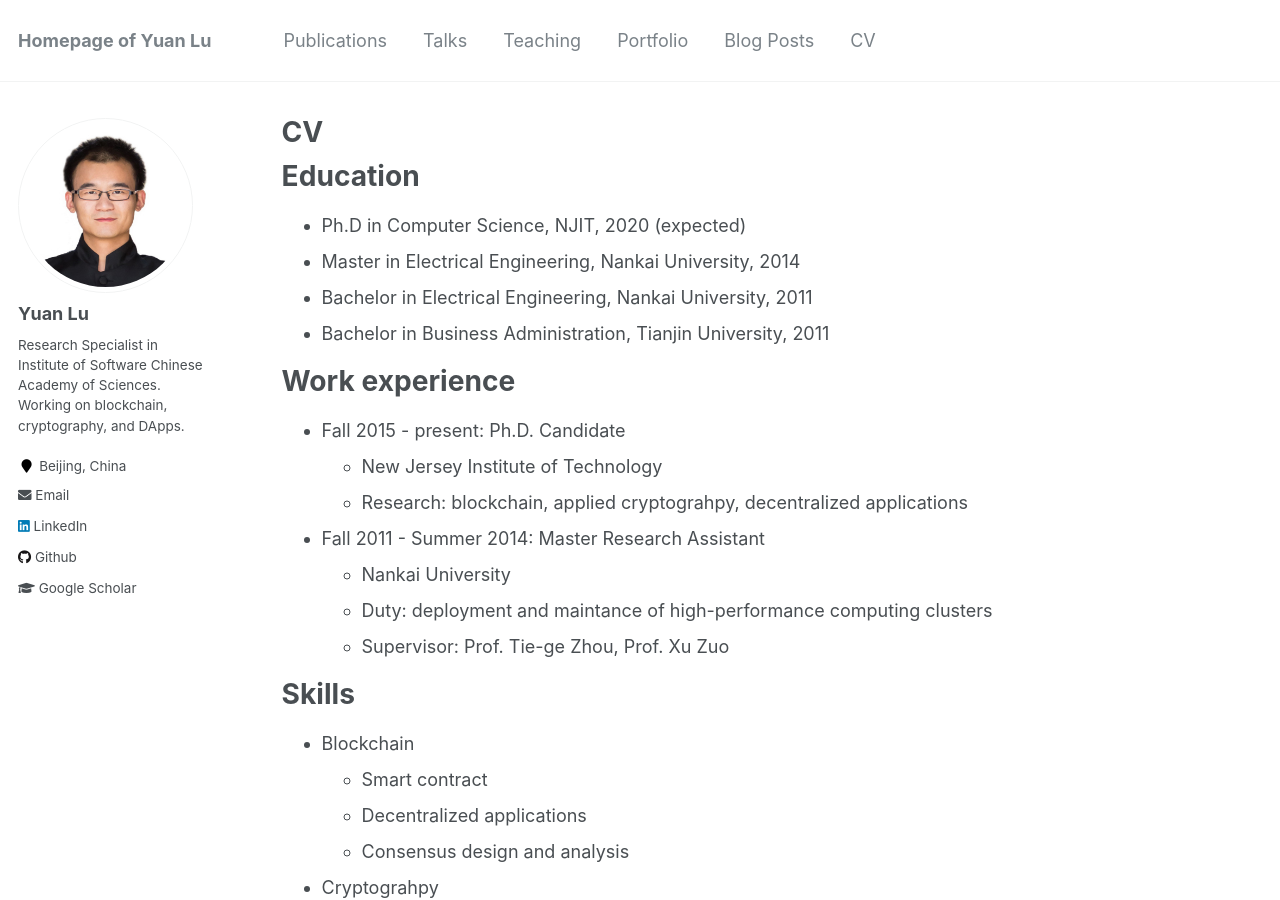
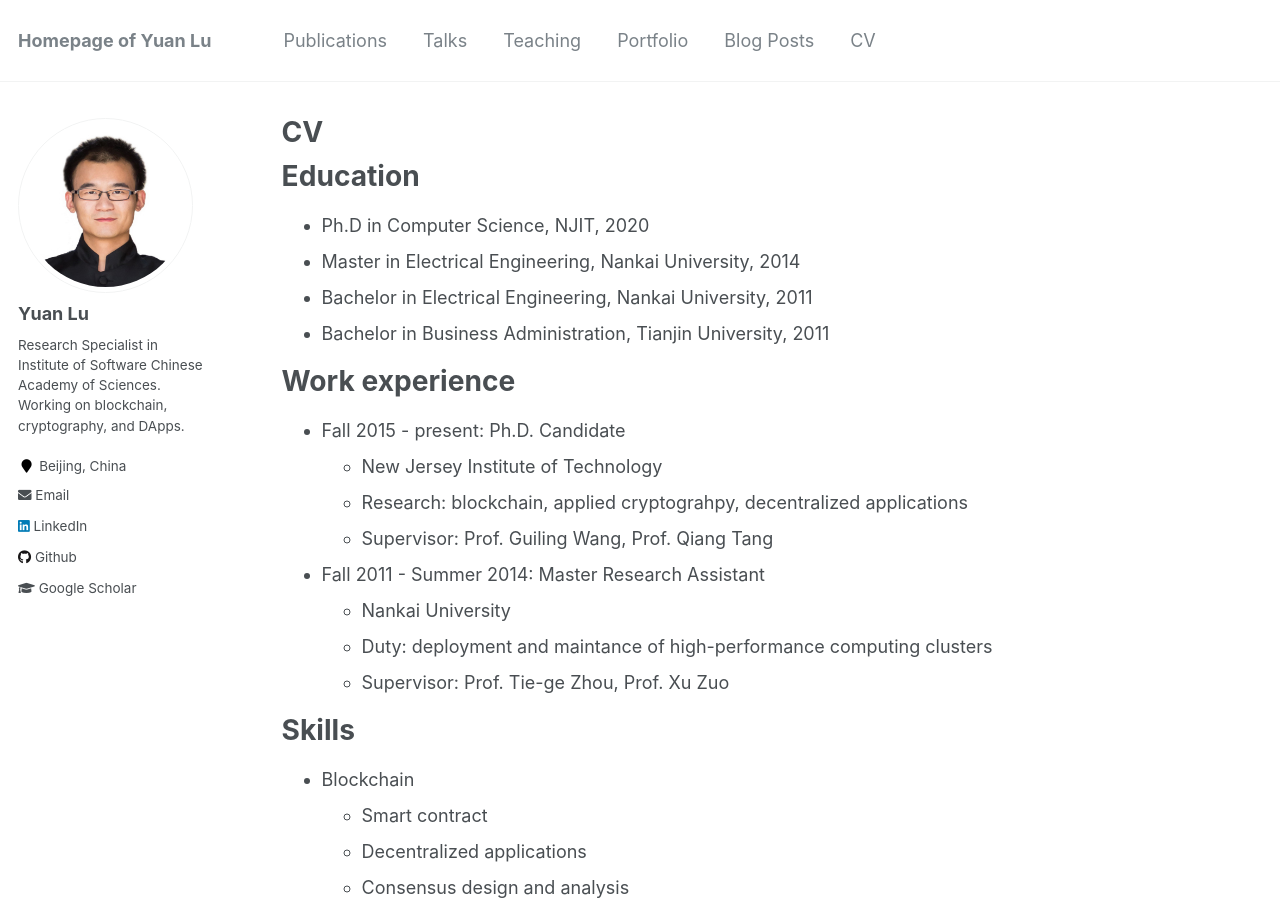
Before and after one commit to yylluu/yylluu.github.io, a Jekyll site: the page built from _pages/cv.md, in a window 1280 px wide and 900 px high. Built offline with Jekyll 4.4.1, drawn with Linux system fonts in a browser that asks for light colours; some of the changed text lies outside the part shown.

Commit message:
Update cv.md

```diff
--- a/_pages/cv.md
+++ b/_pages/cv.md
@@ -11,7 +11,7 @@ redirect_from:
 
 Education
 ======
-* Ph.D in Computer Science, NJIT, 2020 (expected)
+* Ph.D in Computer Science, NJIT, 2020
 * Master in Electrical Engineering, Nankai University, 2014
 * Bachelor in Electrical Engineering, Nankai University, 2011
 * Bachelor in Business Administration, Tianjin University, 2011
@@ -21,6 +21,7 @@ Work experience
 * Fall 2015 - present: Ph.D. Candidate
   * New Jersey Institute of Technology
   * Research: blockchain, applied cryptograhpy, decentralized applications
+  * Supervisor: Prof. Guiling Wang, Prof. Qiang Tang
 * Fall 2011 - Summer 2014: Master Research Assistant
   * Nankai University
   * Duty: deployment and maintance of high-performance computing clusters
```
Also changed, not shown: other parts of _pages/cv.md (+1 -1 lines).
